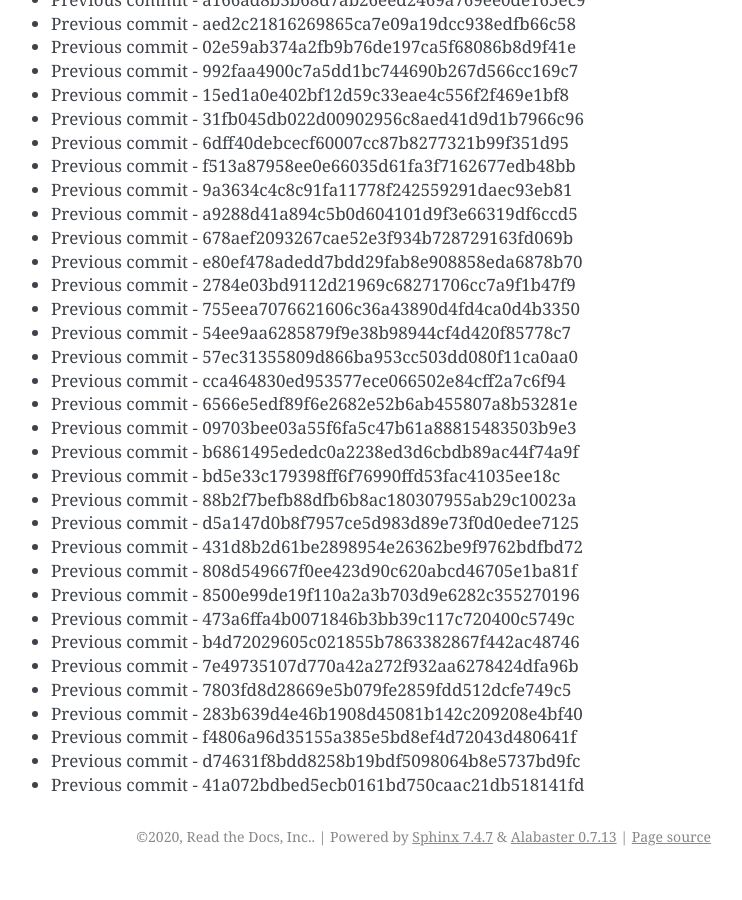
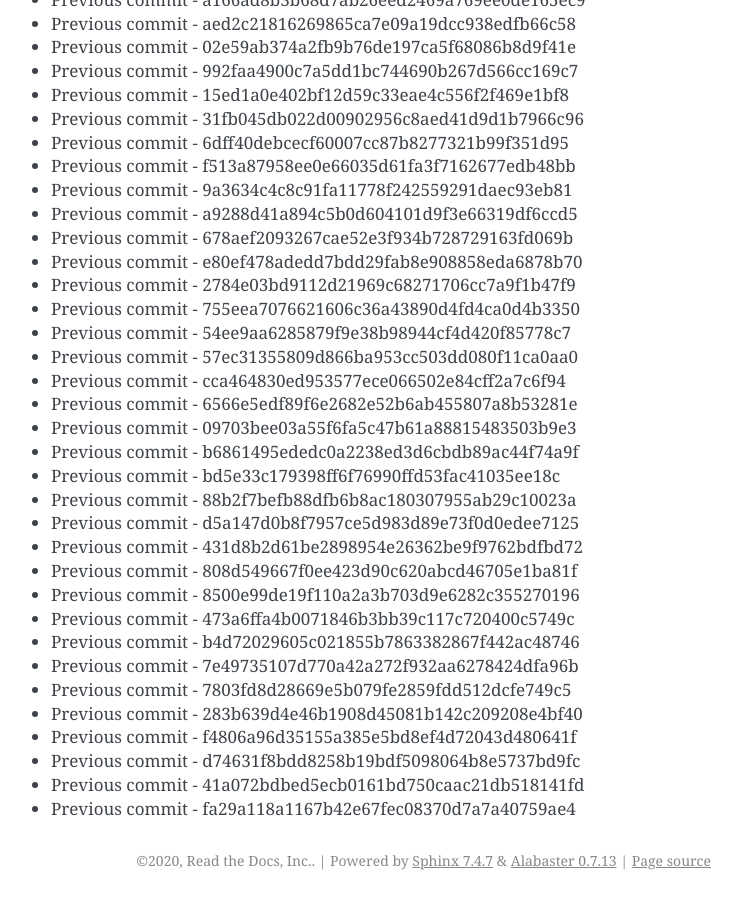
Before and after one commit to readthedocs/rtd-git-stresstest, a Sphinx documentation site: the page built from docs/updates.rst, in a window 1280 px wide and 900 px high, scrolled down 4844 px. Shown: the whole window, without its empty margins (399-1141 px from the left). Built offline with Sphinx 7.4.7, drawn with Linux system fonts in a browser that asks for light colours; before the commit the page ends 5720 px from its top, so only the background shows below that.

Commit message:
Generating commit from previous: fa29a118a1167b42e67fec08370d7a7a40759ae4

```diff
--- a/docs/updates.rst
+++ b/docs/updates.rst
@@ -235,3 +235,4 @@ It can be tested for any performance characteristics.
 * Previous commit - f4806a96d35155a385e5bd8ef4d72043d480641f
 * Previous commit - d74631f8bdd8258b19bdf5098064b8e5737bd9fc
 * Previous commit - 41a072bdbed5ecb0161bd750caac21db518141fd
+* Previous commit - fa29a118a1167b42e67fec08370d7a7a40759ae4
```
